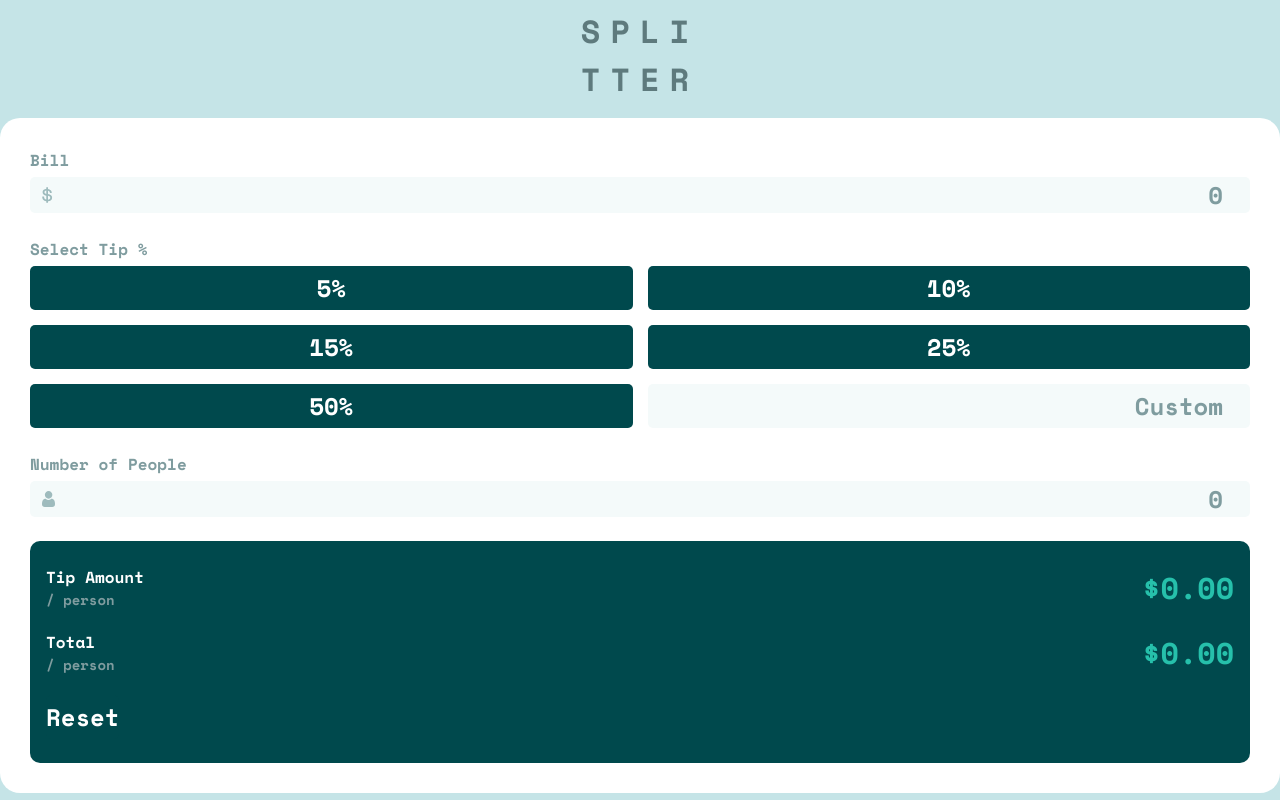
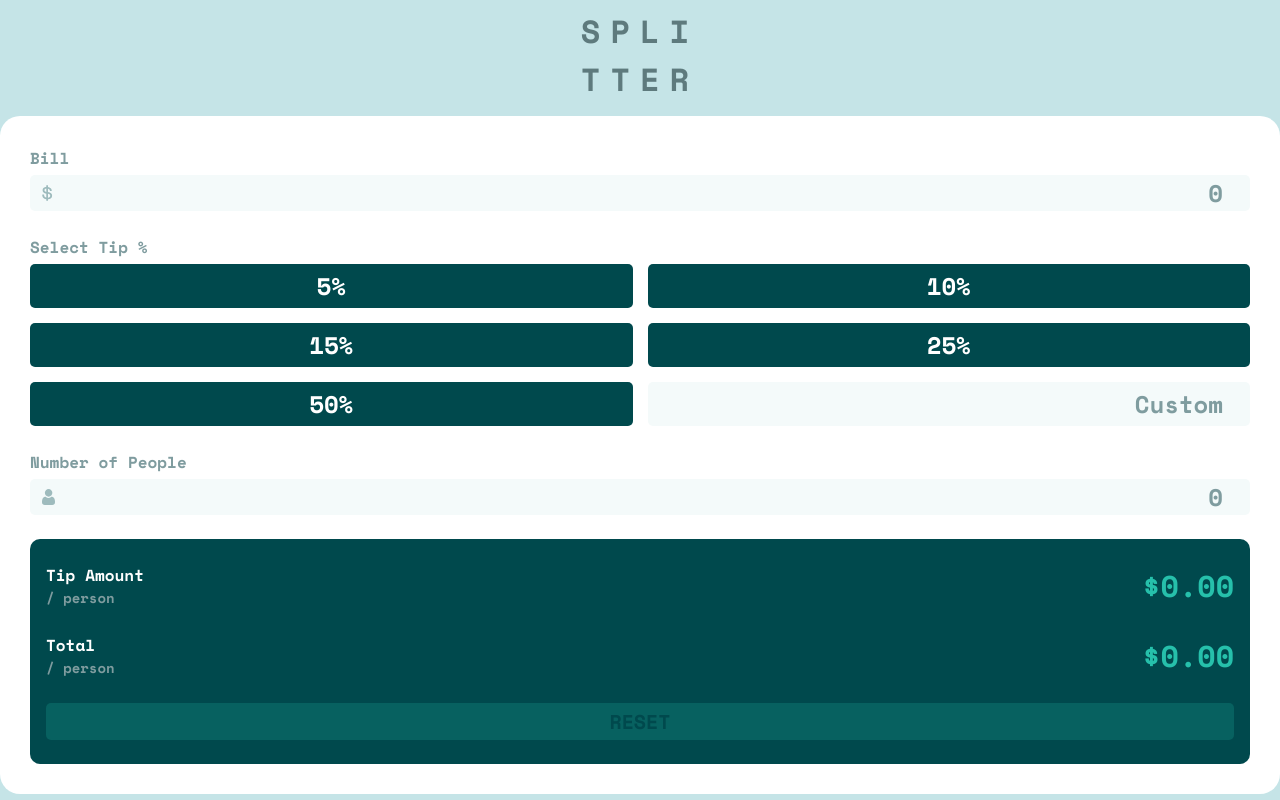
Before and after one commit to emekler0729/fem-tip-calculator-app, a React (Create React App) app: page / in a window 1280 px wide. Built offline with nearby package versions, Linux system fonts and the light colour scheme.

Commit message:
added reset button UI and logic

```diff
--- a/src/App.js
+++ b/src/App.js
@@ -20,6 +20,7 @@ const formInputSize = "24px";
 const borderRadiusSmall = "5px";
 const horizontalPadding = "12px";
 
+/* COMPONENTS */
 const Wrapper = styled.div`
     background-color: ${colorNeutralCyanLight1};
     min-height: 100vh;
@@ -129,7 +130,7 @@ const OutputGroup = styled.dl`
     display: flex;
     justify-content: space-between;
     align-items: center;
-    margin-bottom: 20px;
+    margin-bottom: 25px;
 `;
 
 const OutputLabel = styled.dt`
@@ -150,6 +151,19 @@ const OutputValue = styled.dd`
     font-size: 30px;
 `;
 
+const ResetButton = styled(Button)`
+    background-color: ${colorPrimary};
+    color: ${colorNeutralCyanDark1};
+    text-transform: uppercase;
+    width: 100%;
+    font-size: 20px;
+
+    &:disabled {
+        opacity: 20%;
+    }
+`;
+
+/* CONSTANTS */
 const TIP_PERCENTAGE = {
     tip5: 0.05,
     tip10: 0.1,
@@ -158,10 +172,16 @@ const TIP_PERCENTAGE = {
     tip50: 0.5,
 };
 
+const DEFAULT = {
+    BILL_AMOUNT: "",
+    TIP: { id: "", percentage: 0 },
+    NUMBER_OF_PEOPLE: "",
+};
+
 function App() {
-    const [billAmount, setBillAmount] = useState("");
-    const [tip, setTip] = useState({ id: "", percentage: 0 });
-    const [numberOfPeople, setNumberOfPeople] = useState("");
+    const [billAmount, setBillAmount] = useState(DEFAULT.BILL_AMOUNT);
+    const [tip, setTip] = useState(DEFAULT.TIP);
+    const [numberOfPeople, setNumberOfPeople] = useState(DEFAULT.NUMBER_OF_PEOPLE);
     const [tipAmount, setTipAmount] = useState(0.0);
     const [totalAmount, setTotalAmount] = useState(0.0);
 
@@ -201,6 +221,12 @@ function App() {
         } else {
             setNumberOfPeople(parseInt(userInput));
         }
+    }
+
+    function reset() {
+        setBillAmount(DEFAULT.BILL_AMOUNT);
+        setTip(DEFAULT.TIP);
+        setNumberOfPeople(DEFAULT.NUMBER_OF_PEOPLE);
     }
 
     useEffect(() => {
@@ -284,7 +310,9 @@ function App() {
                         <OutputLabel>Total</OutputLabel>
                         <OutputValue>${totalAmount.toFixed(2)}</OutputValue>
                     </OutputGroup>
-                    <Button>Reset</Button>
+                    <ResetButton disabled={!(billAmount || tip.percentage || numberOfPeople)} onClick={reset}>
+                        Reset
+                    </ResetButton>
                 </Outputs>
             </Calculator>
         </Wrapper>
```
